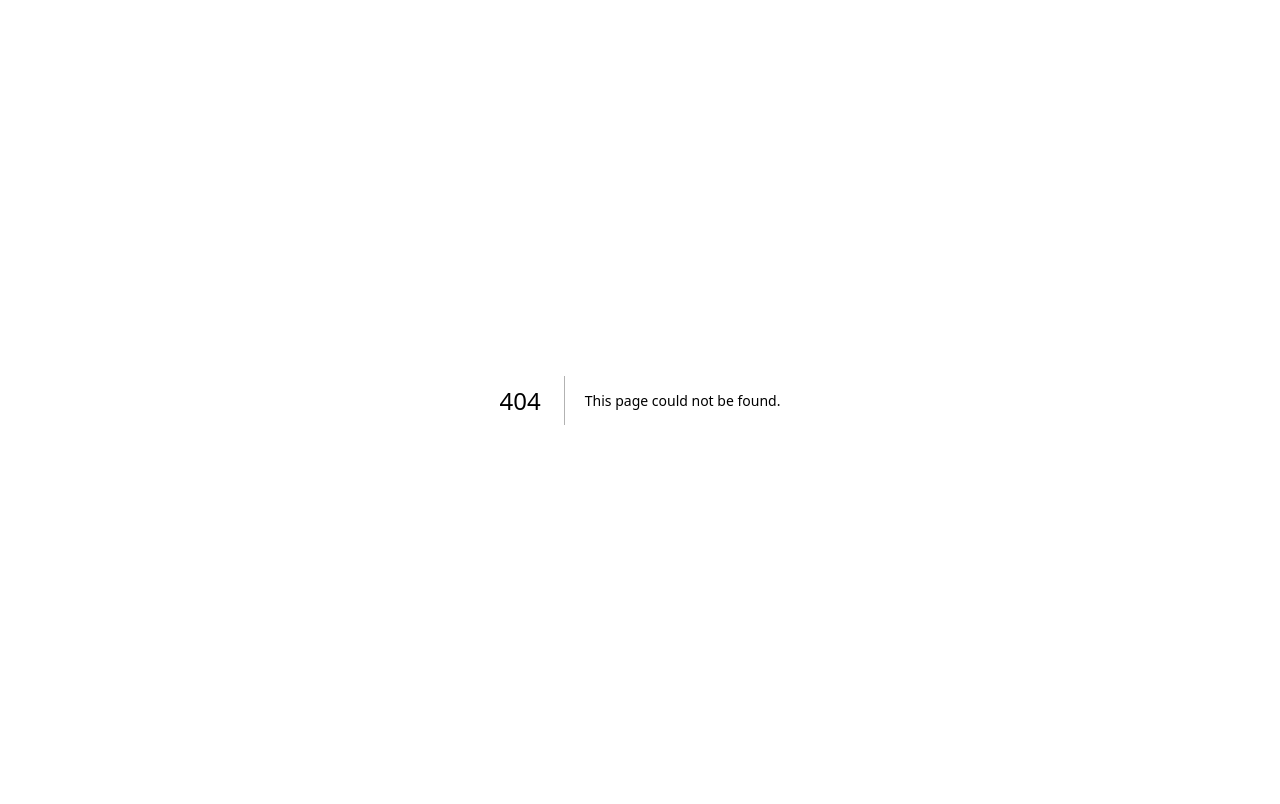
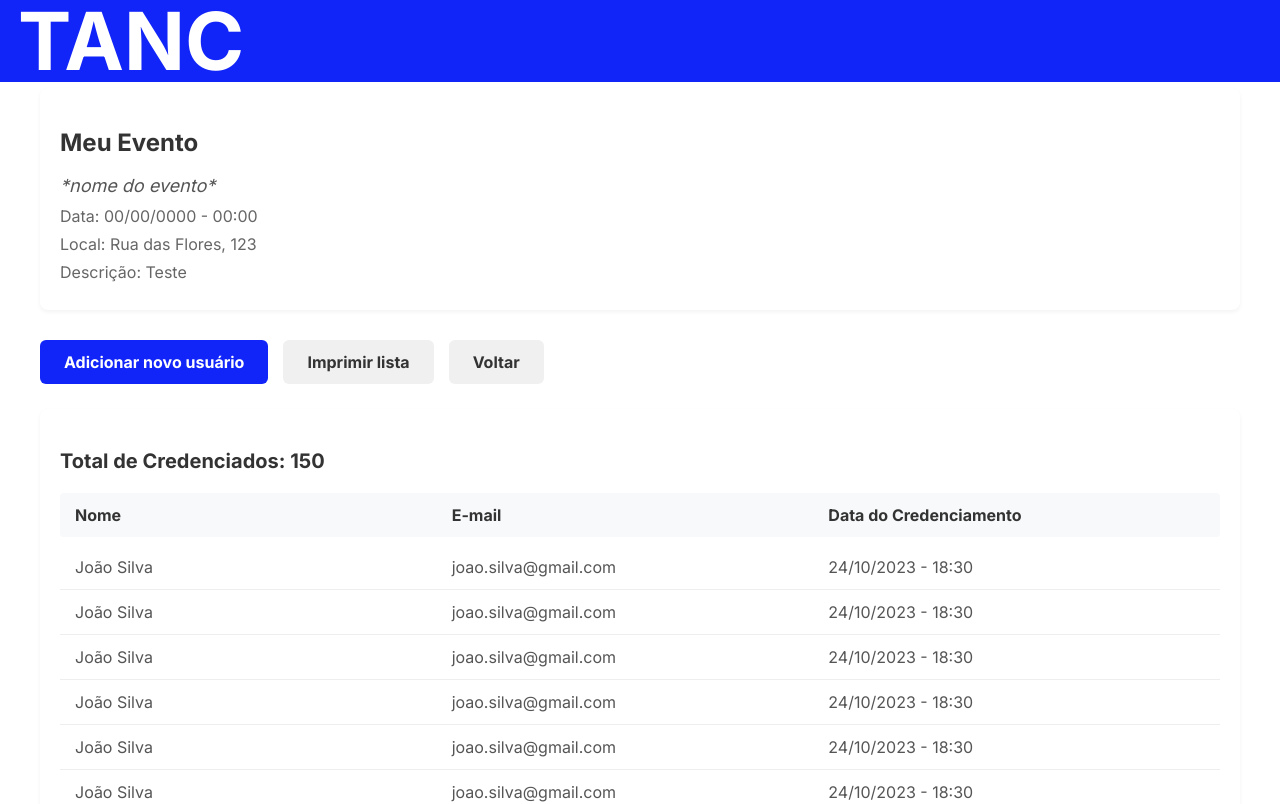
Before and after one commit to EduardoVeith/cred.lab, a Next.js app: page /afterEvent in a window 1280 px wide. Before the commit this address had no page. Shown: the top 804 px of the page. Built offline with nearby package versions, Linux system fonts and the light colour scheme.

Commit message:
Feita estilização da tela de cadastro e melhoria no tsx, feito tela de após selecionar evento

```diff
--- /dev/null
+++ b/pages/afterEvent.tsx
@@ -0,0 +1,59 @@
+import React from 'react';
+import styles from '../styles/afterEvent.module.scss';
+
+const AfterEvent = () => {
+  return (
+    <div>
+      {/* Barra Superior TANC Fixa */}
+      <header className={styles.barraTanc}>
+        <h1>TANC</h1>
+      </header>
+
+      {/* Container Principal (com padding-top para compensar a barra fixa) */}
+      <div className={styles.container}>
+        {/* Informações do Evento */}
+        <section className={styles.eventInfo}>
+          <h2>Meu Evento</h2>
+          <p className={styles.eventName}>*nome do evento*</p>
+          <div className={styles.eventDetails}>
+            <p>Data: 00/00/0000 - 00:00</p>
+            <p>Local: Rua das Flores, 123</p>
+            <p>Descrição: Teste</p>
+          </div>
+        </section>
+
+        {/* Botões */}
+        <div className={styles.buttonGroup}>
+          <button className={styles.button}>Adicionar novo usuário</button>
+          <button className={styles.button}>Imprimir lista</button>
+          <button className={styles.button}>Voltar</button>
+        </div>
+
+        {/* Tabela */}
+        <section className={styles.credenciados}>
+          <h3>Total de Credenciados: 150</h3>
+          <div className={styles.tableHeader}>
+            <span>Nome</span>
+            <span>E-mail</span>
+            <span>Data do Credenciamento</span>
+          </div>
+
+          {[...Array(7)].map((_, i) => (
+            <div key={i} className={styles.tableRow}>
+              <span>João Silva</span>
+              <span>joao.silva@gmail.com</span>
+              <span>24/10/2023 - 18:30</span>
+            </div>
+          ))}
+        </section>
+
+        {/* Rodapé */}
+        <footer className={styles.footer}>
+          <p>Página 1 de 2</p>
+        </footer>
+      </div>
+    </div>
+  );
+};
+
+export default AfterEvent;
--- /dev/null
+++ b/styles/afterEvent.module.scss
@@ -0,0 +1,158 @@
+@import url('https://fonts.googleapis.com/css2?family=Inter:wght@400;700&display=swap');
+
+/* afterEvent.module.scss */
+/* ============ BARRA TANC ============ */
+.barraTanc {
+    background-color: #1225f8;
+    color: #ffffff;
+    padding: 1px 18px;
+    font-size: 40px;
+    font-weight: 700;
+    width: 100%;
+    position: fixed;
+    top: 0;
+    left: 0;
+    font-family: "Inter", sans-serif;
+
+    h1 {
+      margin: 0;
+      line-height: 1;
+    }
+  }
+
+  /* ... (restante do seu SCSS existente) ... */
+
+
+  /* ============ CONTAINER PRINCIPAL ============ */
+  .container {
+    max-width: 1200px;
+    margin: 0 auto;
+    padding: 80px 20px 20px; /* 80px top para a barra fixa */
+    font-family: "Inter", sans-serif;
+  }
+
+  /* ============ SEÇÃO DO EVENTO ============ */
+  .eventInfo {
+    margin-bottom: 30px;
+    background: #fff;
+    border-radius: 8px;
+    padding: 20px;
+    box-shadow: 0 2px 4px rgba(0, 0, 0, 0.05);
+
+    h2 {
+      color: #333;
+      font-size: 24px;
+      margin-bottom: 15px;
+      font-weight: 600;
+    }
+
+    .eventName {
+      font-style: italic;
+      color: #555;
+      margin-bottom: 10px;
+      font-size: 18px;
+    }
+
+    .eventDetails {
+      p {
+        margin: 8px 0;
+        color: #666;
+        font-size: 16px;
+
+        &:first-child {
+          margin-top: 0;
+        }
+      }
+    }
+  }
+
+  /* ============ BOTÕES ============ */
+  .buttonGroup {
+    display: flex;
+    gap: 15px;
+    margin: 25px 0;
+    flex-wrap: wrap;
+
+    .button {
+      padding: 12px 24px;
+      border: none;
+      border-radius: 6px;
+      font-size: 16px;
+      font-weight: 600;
+      cursor: pointer;
+      transition: all 0.3s ease;
+      font-family: "Inter", sans-serif;
+
+      &:first-child {
+        background-color: #1225f8;
+        color: white;
+
+        &:hover {
+          background-color: #0e1ecf;
+          transform: translateY(-2px);
+        }
+      }
+
+      &:not(:first-child) {
+        background-color: #f0f0f0;
+        color: #333;
+
+        &:hover {
+          background-color: #e0e0e0;
+          transform: translateY(-2px);
+        }
+      }
+    }
+  }
+
+  /* ============ TABELA ============ */
+  .credenciados {
+    background: #fff;
+    border-radius: 8px;
+    padding: 20px;
+    margin-top: 20px;
+    box-shadow: 0 2px 4px rgba(0, 0, 0, 0.05);
+
+    h3 {
+      font-size: 20px;
+      color: #333;
+      margin-bottom: 20px;
+      font-weight: 600;
+    }
+
+    .tableHeader {
+      display: grid;
+      grid-template-columns: 1fr 1fr 1fr;
+      padding: 12px 15px;
+      background-color: #f8f9fa;
+      font-weight: 600;
+      color: #333;
+      border-radius: 4px;
+      margin-bottom: 8px;
+    }
+
+    .tableRow {
+      display: grid;
+      grid-template-columns: 1fr 1fr 1fr;
+      padding: 12px 15px;
+      border-bottom: 1px solid #eee;
+      color: #555;
+
+      &:last-child {
+        border-bottom: none;
+      }
+
+      &:hover {
+        background-color: #f8f9fa;
+      }
+    }
+  }
+
+  /* ============ RODAPÉ ============ */
+  .footer {
+    text-align: center;
+    margin-top: 40px;
+    color: #777;
+    font-size: 14px;
+    padding: 20px 0;
+  }
```
